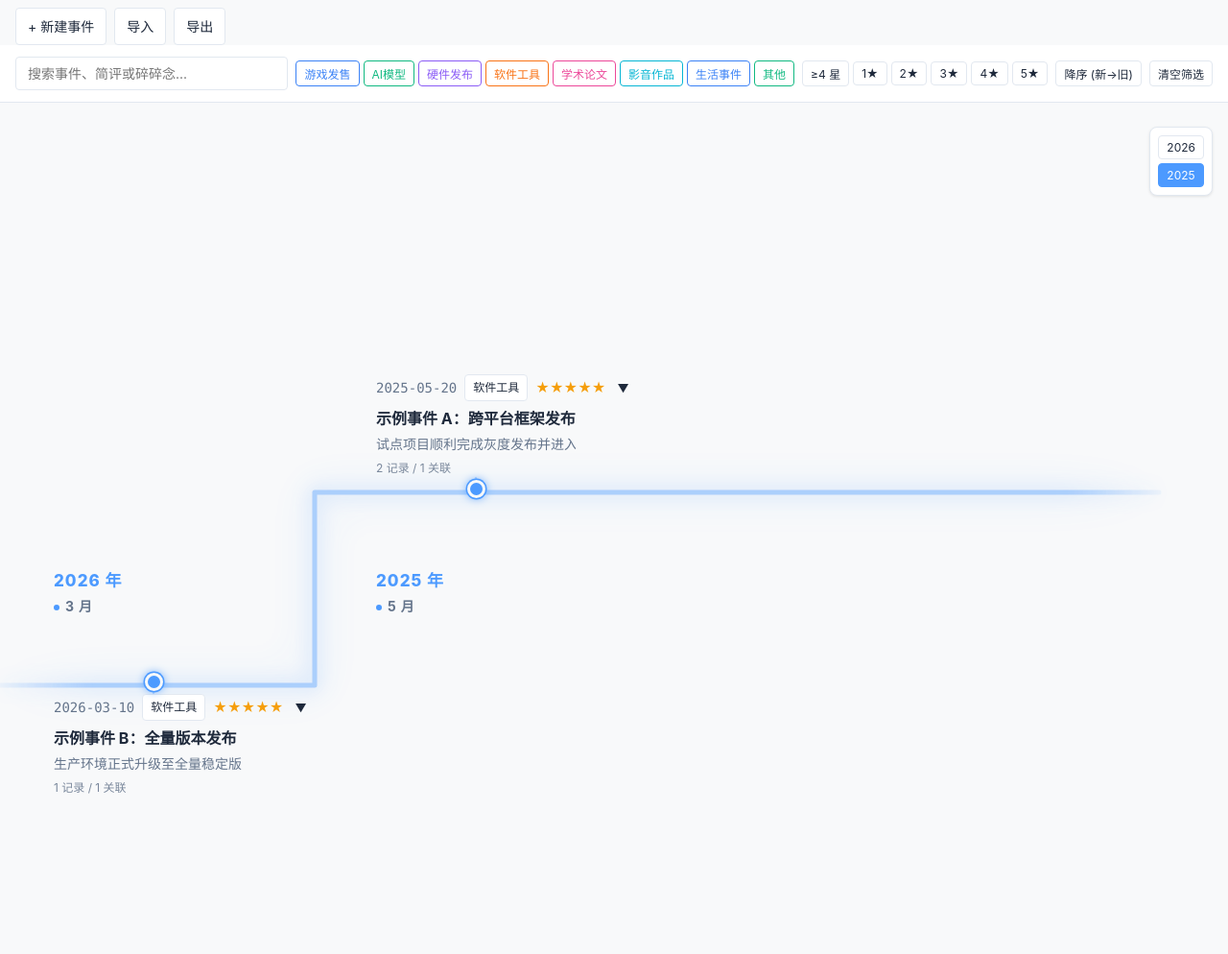
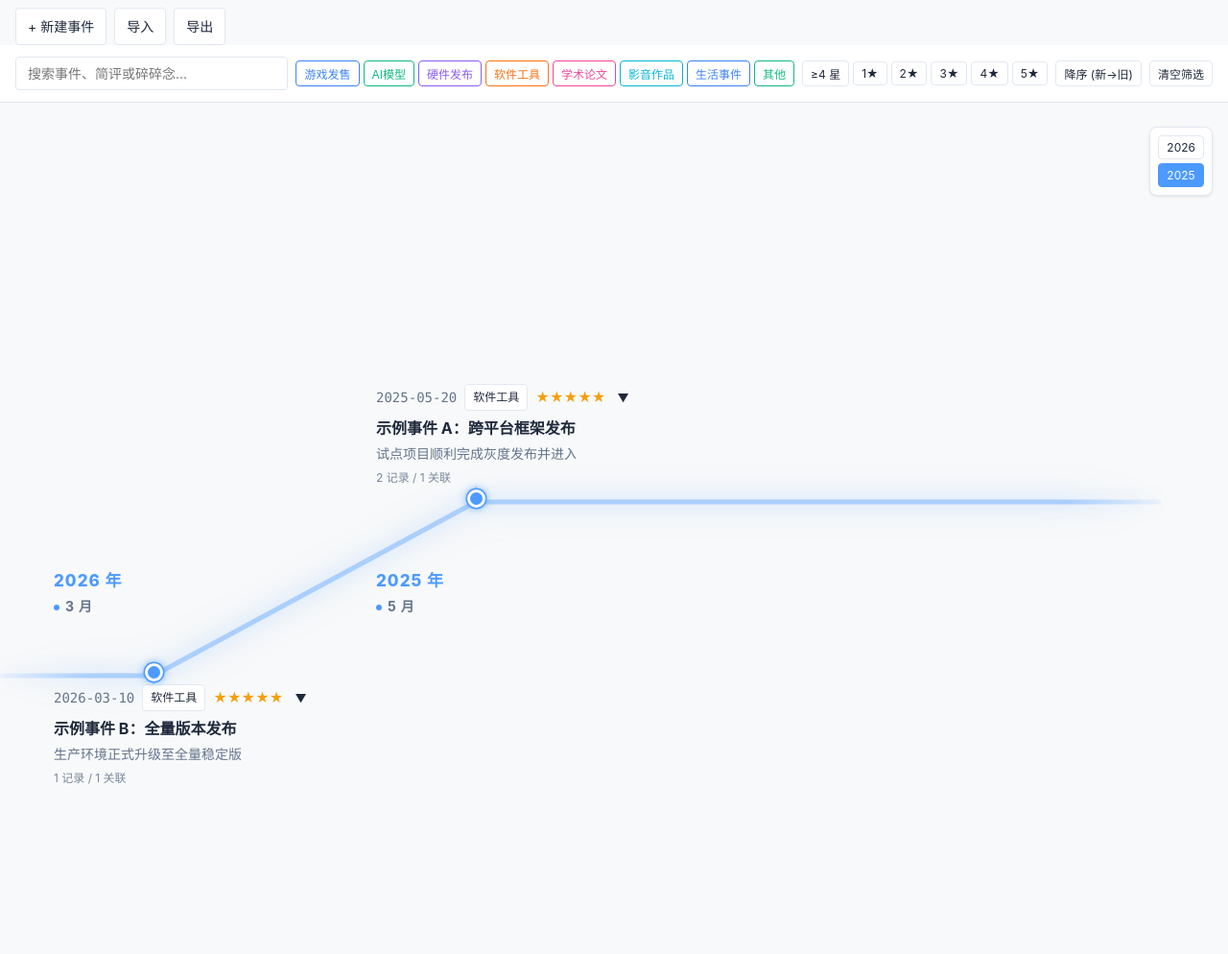
Before and after one commit to Elaina0510/personal-history-timeline, a website built with Vite: page index.html in a window 1280 px wide. Shown: the whole page at 96% size. Built offline with nearby package versions, Linux system fonts and the light colour scheme.

Commit message:
fix(v0.0.2-R12): 折线改回斜折硬折角（非直角走线），卡片绝对定位钉在 --lift 处

```diff
--- a/src/ui/parts/axis.ts
+++ b/src/ui/parts/axis.ts
@@ -12,15 +12,12 @@ const SVG_NS = 'http://www.w3.org/2000/svg';
 interface AxisPoint {
   x: number;
   y: number;
-  /** 该节点所属卡片的左右边界（相对容器），用于找卡片之间的空隙 */
+  /** 该节点所属卡片的左右边界（保留字段，供后续避让使用） */
   cardLeft: number | null;
   cardRight: number | null;
 }
 
-/**
- * 正交折线：相邻节点之间先在卡片空隙里竖直穿行，再水平抵达下一节点。
- * 这样折线永远走在卡片外面，不需要用色块盖住线。
- */
+/** 斜折折线：节点之间直接连直线，硬折角（心电图那种） */
 function sharpPath(points: AxisPoint[], innerWidth: number): string {
   if (points.length === 0) {
     return '';
@@ -30,22 +27,10 @@ function sharpPath(points: AxisPoint[], innerWidth: number): string {
   const r = (n: number) => Math.round(n);
 
   let d = `M 0 ${r(first.y)} L ${r(first.x)} ${r(first.y)}`;
-
   for (let i = 1; i < points.length; i += 1) {
-    const prev = points[i - 1]!;
     const cur = points[i]!;
-    let gapX = (prev.x + cur.x) / 2;
-    if (
-      prev.cardRight !== null &&
-      cur.cardLeft !== null &&
-      cur.cardLeft - prev.cardRight > 8
-    ) {
-      // 卡片之间有真实空隙：竖段放在空隙中线
-      gapX = (prev.cardRight + cur.cardLeft) / 2;
-    }
-    d += ` L ${r(gapX)} ${r(prev.y)} L ${r(gapX)} ${r(cur.y)} L ${r(cur.x)} ${r(cur.y)}`;
+    d += ` L ${r(cur.x)} ${r(cur.y)}`;
   }
-
   d += ` L ${innerWidth} ${r(last.y)}`;
   return d;
 }
--- a/src/ui/parts/yearGroup.ts
+++ b/src/ui/parts/yearGroup.ts
@@ -62,7 +62,13 @@ export function renderYearGroup(
         class: `htl-slot ${isUp ? 'is-up' : 'is-down'}`,
         style: `--lift: ${lift}px; --gap: ${gap}px;`,
       });
-      slot.appendChild(renderCard(cardView, expanded));
+      const cardEl = renderCard(cardView, expanded);
+      // 位置直接写行内样式，避免被其它 .htl-card 规则覆盖
+      cardEl.style.position = 'absolute';
+      cardEl.style.left = '0';
+      cardEl.style.right = '0';
+      cardEl.style[isUp ? 'bottom' : 'top'] = `calc(50% + ${lift}px)`;
+      slot.appendChild(cardEl);
       host.appendChild(slot);
     }
   };
--- a/src/ui/styles/components.css
+++ b/src/ui/styles/components.css
@@ -956,29 +956,26 @@ body.is-locked,
 /* 卡片：去掉框，变成线上的文字块，上下交替 */
 /* 卡片槽位：贴着轴线上下排布，卡片高度再变也不会跑偏 */
 .htl-slot {
-  display: flex;
-  flex-direction: column;
+  position: relative;
   flex: 0 0 208px;
   width: 208px;
-  height: 50%;
+  height: 100%;
   margin-right: var(--gap, 32px);
 }
 
-/* 上半槽：卡片贴槽底（即轴线），下半槽：卡片贴槽顶（即轴线） */
-.htl-slot.is-up {
-  align-self: flex-start;
-  justify-content: flex-end;
-  padding-bottom: calc(var(--lift, 40px) + 10px);
+/* 卡片用绝对定位钉在轴线两侧：距离由 --lift 精确控制，不会被内容和弹性布局带偏 */
+.htl-slot.is-up > .htl-card {
+  bottom: calc(50% + var(--lift, 70px));
 }
 
-.htl-slot.is-down {
-  align-self: flex-end;
-  justify-content: flex-start;
-  padding-top: calc(var(--lift, 40px) + 10px);
+.htl-slot.is-down > .htl-card {
+  top: calc(50% + var(--lift, 70px));
 }
 
 .htl-slot > .htl-card {
-  position: relative;
+  position: absolute;
+  left: 0;
+  right: 0;
   width: 100%;
   overflow: visible; /* 节点与引线要露到卡片外面 */
   margin: 0;
```
Also changed, not shown: detailed-design.md (+2 -1 lines), screenshots/时间轴-v0.0.1-单文件.html (+3 -3 lines), screenshots/30-斜折终.png (added).
